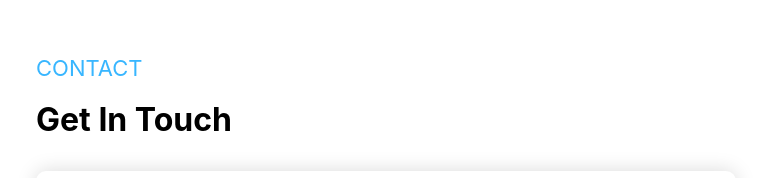
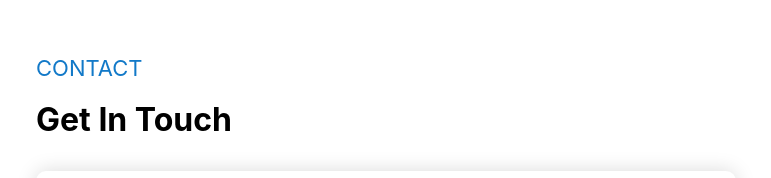
Before and after one commit to antofon/portfolio-v3, a Next.js app: page / in a window 1280 px wide. Shown: the part 3969-4147 px from the top of the page, without its empty margins (29-800 px from the left). Built offline with nearby package versions, Linux system fonts and the light colour scheme.

Commit message:
Accessibility work on Contact section (section, headings)

```diff
--- a/components/Contact.tsx
+++ b/components/Contact.tsx
@@ -138,9 +138,9 @@ const Contact = () => {
   };
 
   return (
-    <div id="contact" className={contactStyles.container}>
+    <section id="contact" className={contactStyles.container} aria-labelledby="contact">
       <h2 className={contactStyles.sectionTitle}>CONTACT</h2>
-      <p className={contactStyles.sectionDescription}>Get In Touch</p>
+      <h3 className={contactStyles.sectionDescription}>Get In Touch</h3>
       <div className={contactStyles.wrapper}>
         {/* <div className={contactStyles.connectContainer}>
           <Image
@@ -276,7 +276,7 @@ const Contact = () => {
           </form>
         </div>
       </div>
-    </div>
+    </section>
   );
 };
 
--- a/styles/Contact.module.css
+++ b/styles/Contact.module.css
@@ -6,7 +6,8 @@
 
 .sectionTitle {
   text-transform: uppercase;
-  color: #38b6ff;
+  /* color: #38b6ff; */
+  color: #1279c8;
   font-weight: 400;
   font-size: 22px;
 }
```
